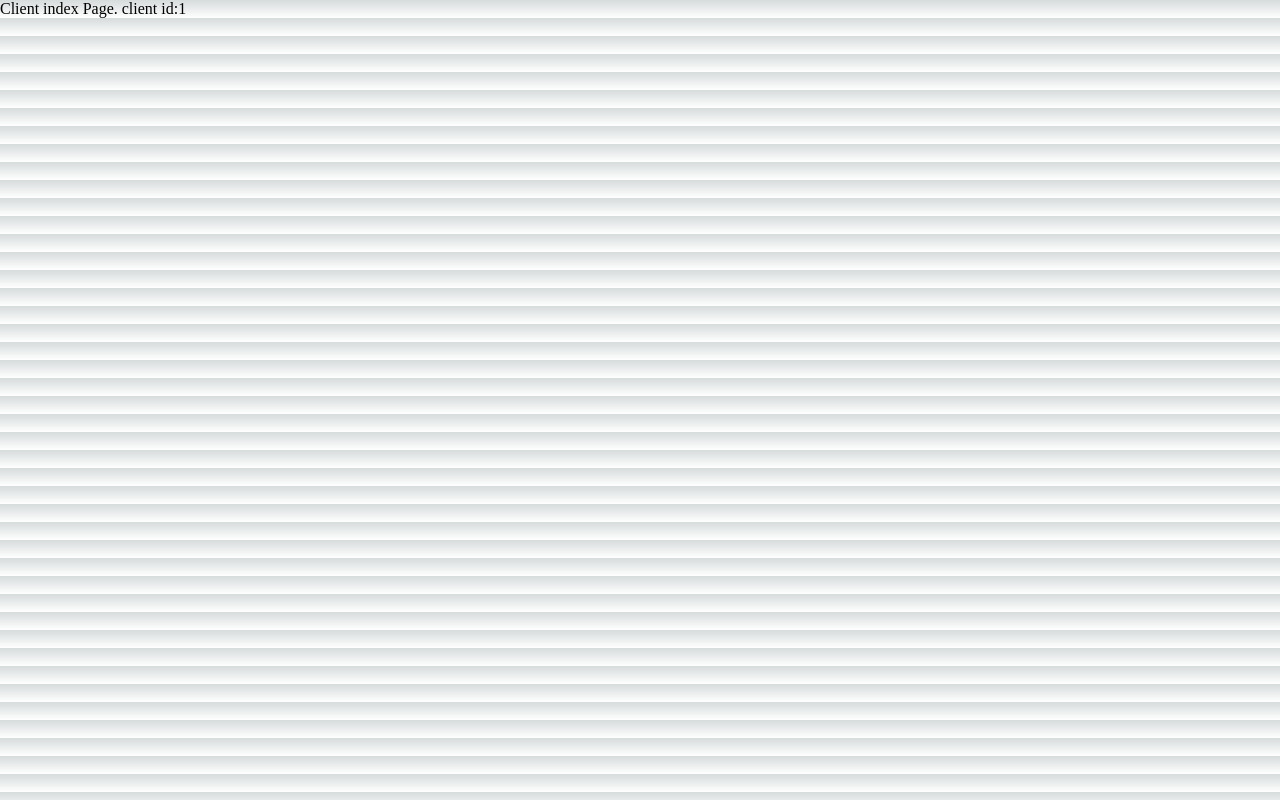
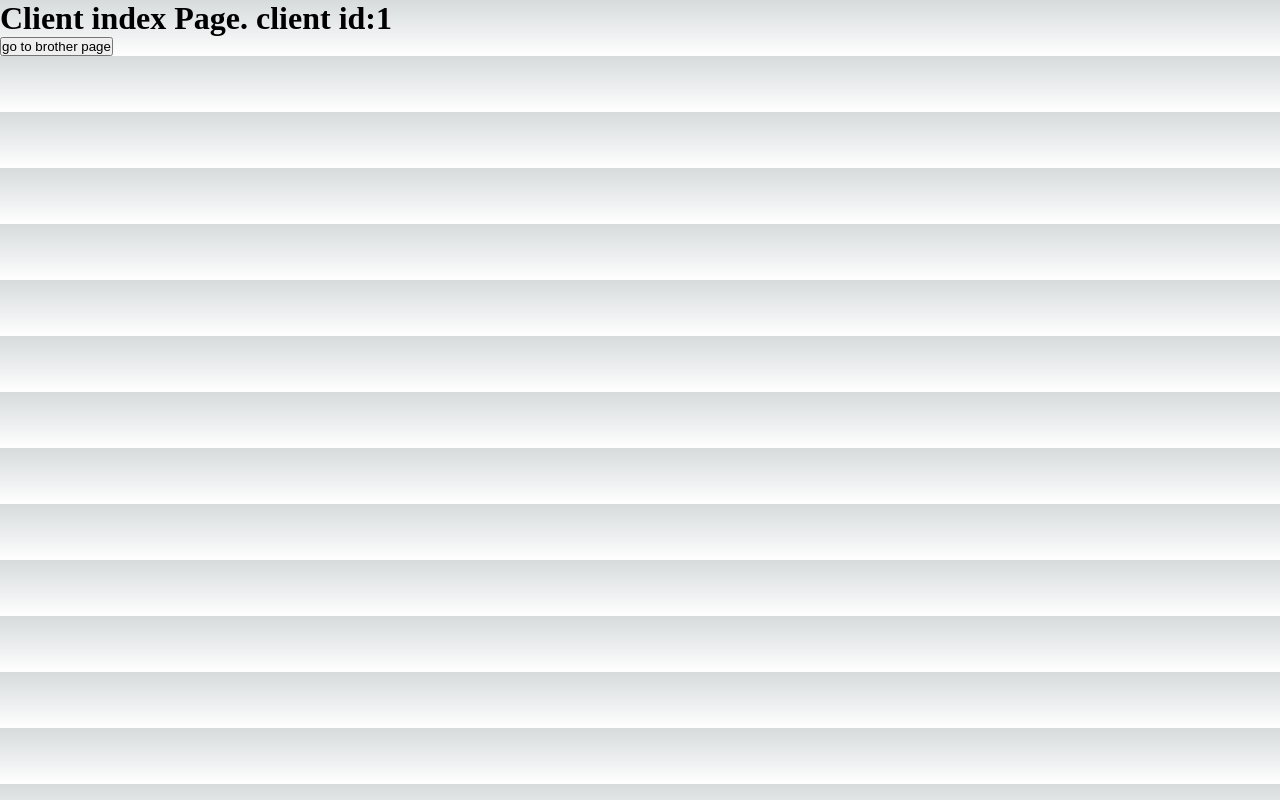
Before and after one commit to thought7878/hello-nextjs, a Next.js app: page /clients/1 in a window 1280 px wide. Built offline with nearby package versions, Linux system fonts and the light colour scheme.

Commit message:
Navigating Programmatically: router api-->push()

```diff
--- a/pages/clients/[id]/[client].js
+++ b/pages/clients/[id]/[client].js
@@ -5,5 +5,5 @@ export default function ClientDetailPage() {
   console.log("router.pathname:", router.pathname);
   console.log("router.query:", router.query);
 
-  return <div>Client Detail Page</div>;
+  return <div>Client index brother Page</div>;
 }
--- a/pages/clients/[id]/index.js
+++ b/pages/clients/[id]/index.js
@@ -2,8 +2,28 @@ import { useRouter } from "next/router";
 export default function ClientListPage() {
   const router = useRouter();
 
-  console.log("router.pathname:", router.pathname);
-  console.log("router.query:", router.query);
+  // console.log("router.pathname:", router.pathname);
+  // console.log("router.query:", router.query);
+  const { id } = router.query;
 
-  return <div>Client index Page. client id:{router.query.id}</div>;
+  function goChildPage(id) {
+    // router.push(`/clients/${id}/${id}`);
+    router.push({
+      pathname: "/clients/[id]/[client]",
+      query: { id: id, client: id },
+    });
+  }
+
+  return (
+    <div>
+      <h1>Client index Page. client id:{id}</h1>
+      <button
+        onClick={() => {
+          goChildPage(id);
+        }}
+      >
+        go to brother page
+      </button>
+    </div>
+  );
 }
--- a/pages/clients/index.js
+++ b/pages/clients/index.js
@@ -4,8 +4,8 @@ import { useRouter } from "next/router";
 export default function ClientListPage() {
   const router = useRouter();
 
-  console.log("router.pathname:", router.pathname);
-  console.log("router.query:", router.query);
+  //   console.log("router.pathname:", router.pathname);
+  //   console.log("router.query:", router.query);
 
   const clients = [
     { id: "1", name: "client1" },
--- a/pages/portfolio/[id].js
+++ b/pages/portfolio/[id].js
@@ -3,8 +3,8 @@ import { useRouter } from "next/router";
 export default function PortfolioProjectPage() {
   const router = useRouter();
 
-  console.log("router.pathname:", router.pathname);
-  console.log("router.query:", router.query);
+  //   console.log("router.pathname:", router.pathname);
+  //   console.log("router.query:", router.query);
 
   return <div>Portfolio Project Page</div>;
 }
--- a/pages/posts/[...id].js
+++ b/pages/posts/[...id].js
@@ -1,7 +1,7 @@
 import { useRouter } from "next/router";
 export default function PostsListPage() {
   const router = useRouter();
-  console.log("router.query:", router.query);
-  console.log("router.pathname:", router.pathname);
+  //   console.log("router.query:", router.query);
+  //   console.log("router.pathname:", router.pathname);
   return <div>Posts List Page</div>;
 }
```
